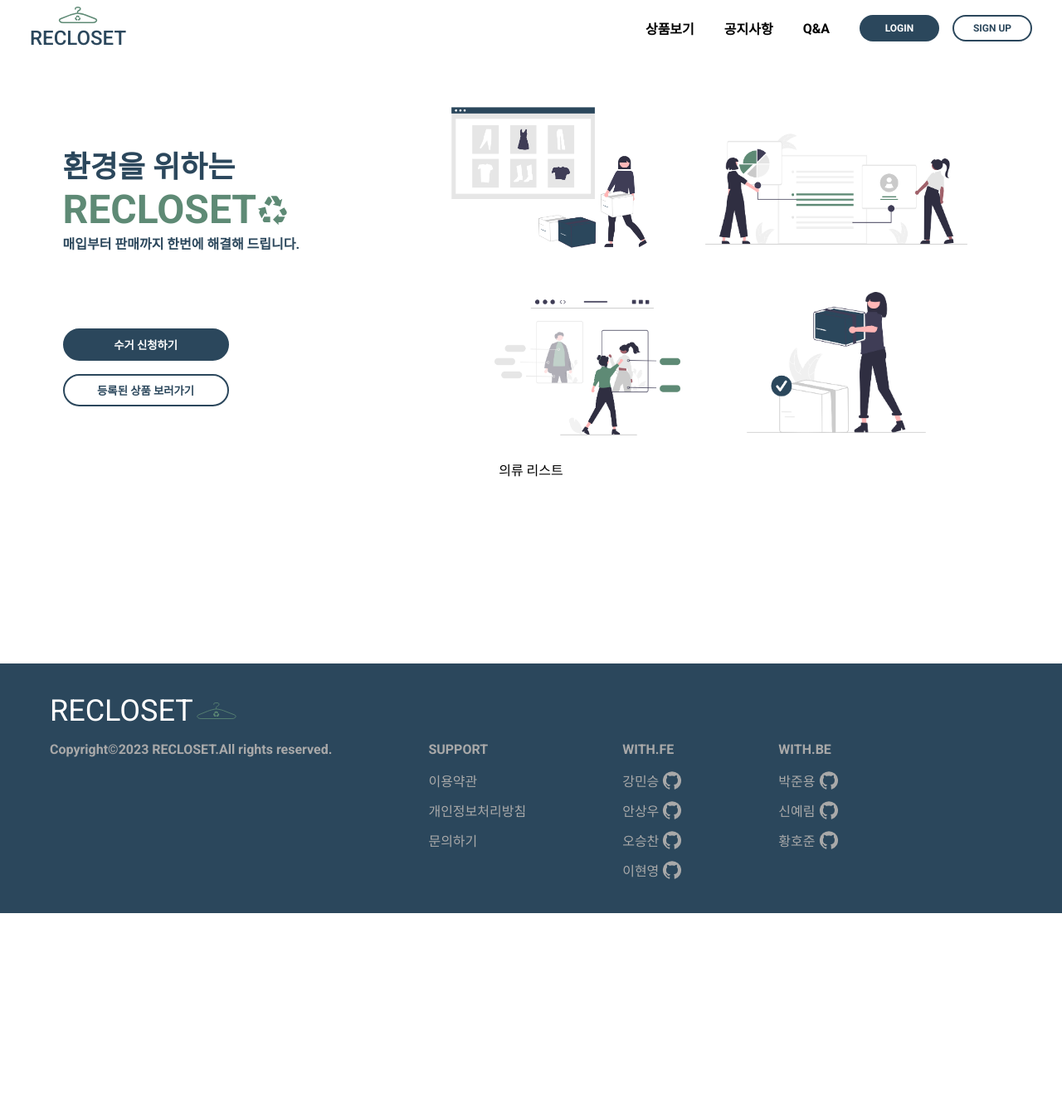
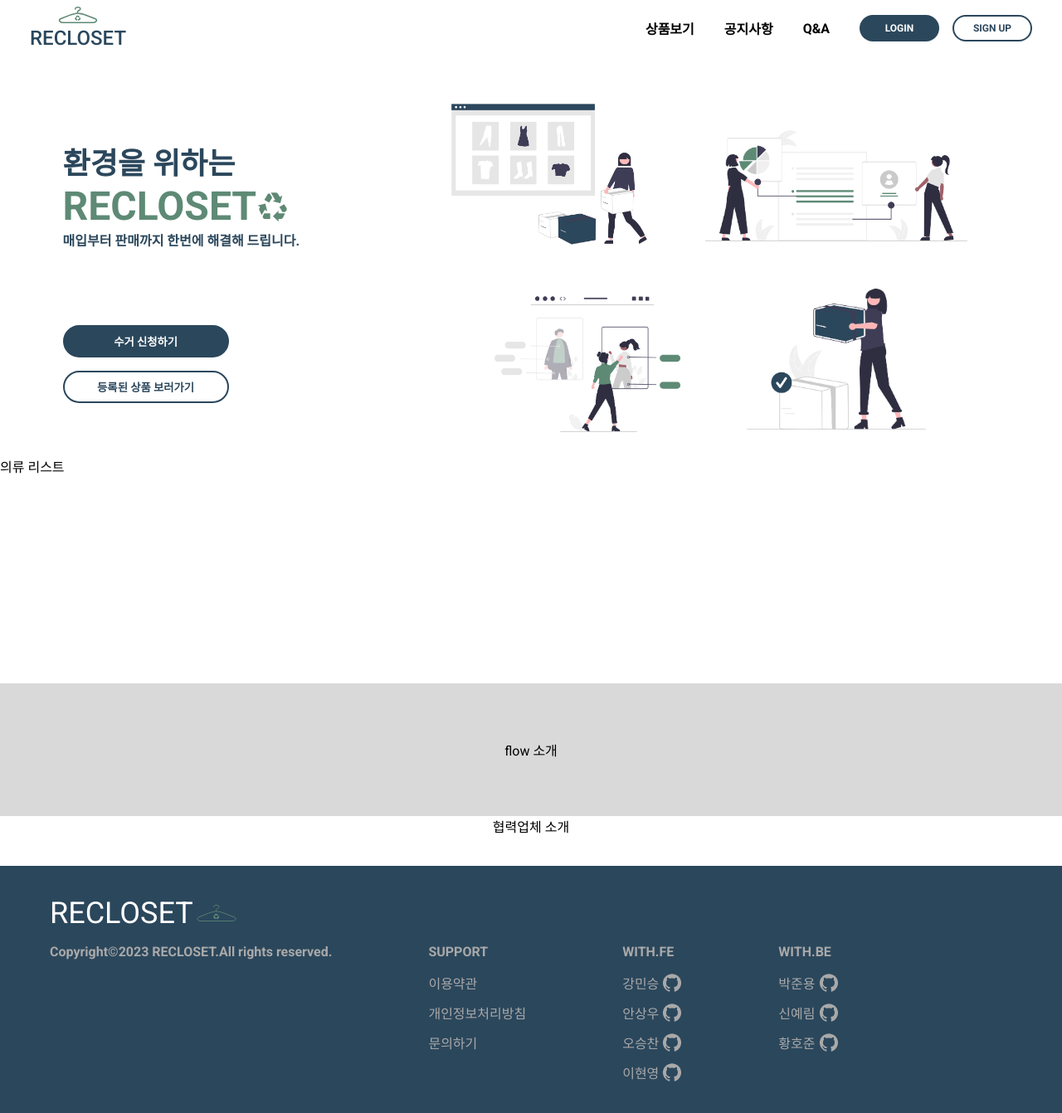
Before and after one commit to codestates-seb/seb44_main_017, a React (Vite) app in the folder client/: page / in a window 1280 px wide. Shown: the top 1342 px of the page at 83% size. Before the commit the page ends 1101 px from the top, so only its background shows below. Built offline with nearby package versions, Linux system fonts and the light colour scheme.

Commit message:
[feat]:flow 설명란 작업중

```diff
--- a/client/src/pages/mainPage/mainPage.tsx
+++ b/client/src/pages/mainPage/mainPage.tsx
@@ -1,12 +1,39 @@
 import * as S from "./styled";
 import BannerContainerPc from "./bannerContainerPc";
 import BannerContainerMobile from "./bannerContainerMobile";
+import { useEffect, useState } from "react";
+import axios from "axios";
 export const MainPage = () => {
+  const [clothesList, setClothesList] = useState([]);
+  useEffect(() => {
+    (async () => {
+      try {
+        // const res = await axios({
+        //   method: "GET",
+        //   url: "http://ec2-43-200-107-103.ap-northeast-2.compute.amazonaws.com:8080/products?page=1&size=10&sort=newest",
+        // });
+        // console.log(res);
+      } catch (err) {
+        console.error("Error getting clothes list", err);
+      }
+    })();
+  }, []);
   return (
     <S.MainPageContainer>
-      <BannerContainerPc />
-      <BannerContainerMobile />
-      <div>의류 리스트</div>
+      <div
+        style={{
+          display: "flex",
+          flexDirection: "column",
+          height: "90vh",
+          width: "100%",
+        }}
+      >
+        <BannerContainerPc />
+        <BannerContainerMobile />
+        <div>의류 리스트</div>
+      </div>
+      <S.FlowConatiner>flow 소개</S.FlowConatiner>
+      <div>협력업체 소개</div>
     </S.MainPageContainer>
   );
 };
--- a/client/src/pages/mainPage/styled.tsx
+++ b/client/src/pages/mainPage/styled.tsx
@@ -6,7 +6,7 @@ export const MainPageContainer = styled.main`
   flex-direction: column;
   justify-content: center;
   align-items: center;
-  padding: 40px 0px;
+  padding: 36px 0px;
   @media (max-width: 767px) {
     padding: 0px;
   }
@@ -176,3 +176,12 @@ export const MobileBannerImage = styled.img<{ src: string }>`
     height: 50vw;
   }
 `;
+// flow 설명
+export const FlowConatiner = styled.div`
+  display: flex;
+  justify-content: center;
+  align-items: center;
+  background-color: var(--color-gray100);
+  width: 100%;
+  height: 20vh;
+`
```
